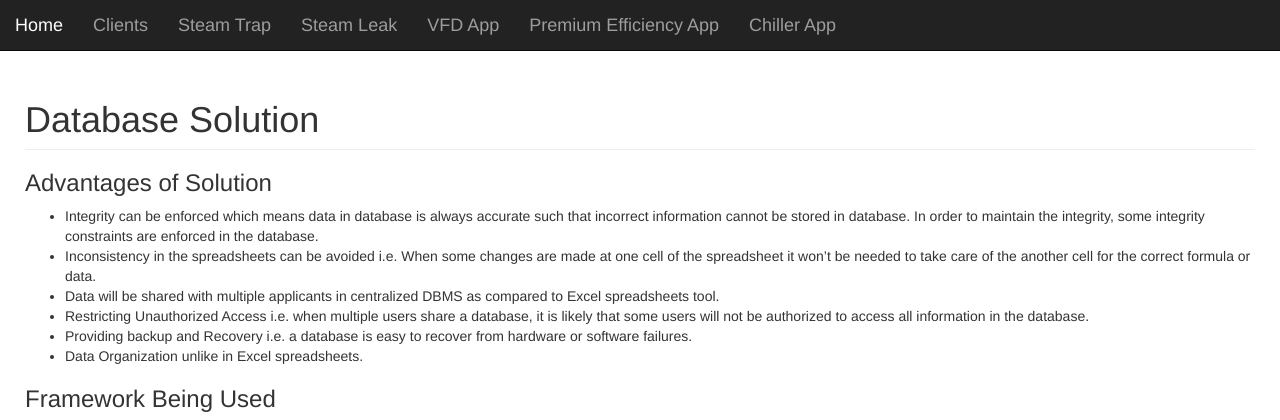
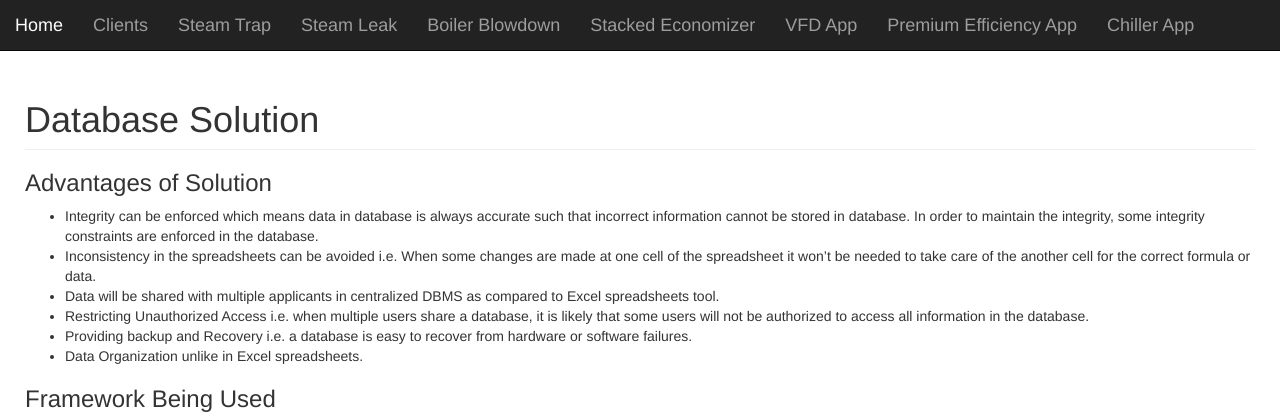
Before and after one commit to spendyala/my_pro, a Django app: page / in a window 1280 px wide. Shown: the top 420 px of the page. Run offline with Django 3.2, Linux system fonts and the light colour scheme; data comes from the database, SQL or seed files in the repository; some libraries are stand-ins or nearby versions.

Commit message:
Added Boiler and stack economizer

```diff
--- a/chiller_app/templates/chiller_app/details.html
+++ b/chiller_app/templates/chiller_app/details.html
@@ -31,6 +31,8 @@
 				  <a class="navbar-brand" href="http://54.215.185.254/client">Clients</a>
 				  <a class="navbar-brand" href="http://54.215.185.254/steam_trap">Steam Trap</a>
 				  <a class="navbar-brand" href="http://54.215.185.254/steam_leak">Steam Leak</a>
+                                 <a class="navbar-brand" href="http://54.215.185.254/boiler_blowdown">Boiler Blowdown</a>
+                                 <a class="navbar-brand" href="http://54.215.185.254/stacked_economizer">Stacked Economizer</a>
 				  <a class="navbar-brand" href="http://54.215.185.254:8000/vfd_app">VFD App</a>
 				  <a class="navbar-brand" href="http://54.215.185.254:8000/premium_efficiency_app">Premium Efficiency App</a>
 				  <a class="navbar-brand" href="http://54.215.185.254:8000/chiller_app">Chiller App</a>
--- a/chiller_app/templates/chiller_app/index.html
+++ b/chiller_app/templates/chiller_app/index.html
@@ -31,6 +31,8 @@
 				  <a class="navbar-brand" href="http://54.215.185.254/client">Clients</a>
 				  <a class="navbar-brand" href="http://54.215.185.254/steam_trap">Steam Trap</a>
 				  <a class="navbar-brand" href="http://54.215.185.254/steam_leak">Steam Leak</a>
+                                 <a class="navbar-brand" href="http://54.215.185.254/boiler_blowdown">Boiler Blowdown</a>
+                                 <a class="navbar-brand" href="http://54.215.185.254/stacked_economizer">Stacked Economizer</a>
 				  <a class="navbar-brand" href="http://54.215.185.254:8000/vfd_app">VFD App</a>
 				  <a class="navbar-brand" href="http://54.215.185.254:8000/premium_efficiency_app">Premium Efficiency App</a>
 				  <a class="navbar-brand" href="http://54.215.185.254:8000/chiller_app">Chiller App</a>
--- a/main_app/templates/main_app/client_details.html
+++ b/main_app/templates/main_app/client_details.html
@@ -37,6 +37,8 @@
 				<a class="navbar-brand" href="http://54.215.185.254/client">Clients</a>
 				<a class="navbar-brand" href="http://54.215.185.254/steam_trap">Steam Trap</a>
 				<a class="navbar-brand" href="http://54.215.185.254/steam_leak">Steam Leak</a>
+                                 <a class="navbar-brand" href="http://54.215.185.254/boiler_blowdown">Boiler Blowdown</a>
+                                 <a class="navbar-brand" href="http://54.215.185.254/stacked_economizer">Stacked Economizer</a>
 				<a class="navbar-brand" href="http://54.215.185.254:8000/vfd_app">VFD App</a>
 				<a class="navbar-brand" href="http://54.215.185.254:8000/premium_efficiency_app">Premium Efficiency App</a>
 				<a class="navbar-brand" href="http://54.215.185.254:8000/chiller_app">Chiller App</a>
--- a/main_app/templates/main_app/clients.html
+++ b/main_app/templates/main_app/clients.html
@@ -37,6 +37,8 @@
 				<a class="navbar-brand" href="http://54.215.185.254/client">Clients</a>
 				<a class="navbar-brand" href="http://54.215.185.254/steam_trap">Steam Trap</a>
 				<a class="navbar-brand" href="http://54.215.185.254/steam_leak">Steam Leak</a>
+                                 <a class="navbar-brand" href="http://54.215.185.254/boiler_blowdown">Boiler Blowdown</a>
+                                 <a class="navbar-brand" href="http://54.215.185.254/stacked_economizer">Stacked Economizer</a>
 				<a class="navbar-brand" href="http://54.215.185.254:8000/vfd_app">VFD App</a>
 				<a class="navbar-brand" href="http://54.215.185.254:8000/premium_efficiency_app">Premium Efficiency App</a>
 				<a class="navbar-brand" href="http://54.215.185.254:8000/chiller_app">Chiller App</a>
--- a/main_app/templates/main_app/index.html
+++ b/main_app/templates/main_app/index.html
@@ -37,6 +37,8 @@
 				<a class="navbar-brand" href="http://54.215.185.254/client">Clients</a>
 				<a class="navbar-brand" href="http://54.215.185.254/steam_trap">Steam Trap</a>
 				<a class="navbar-brand" href="http://54.215.185.254/steam_leak">Steam Leak</a>
+                                 <a class="navbar-brand" href="http://54.215.185.254/boiler_blowdown">Boiler Blowdown</a>
+                                 <a class="navbar-brand" href="http://54.215.185.254/stacked_economizer">Stacked Economizer</a>
 				<a class="navbar-brand" href="http://54.215.185.254:8000/vfd_app">VFD App</a>
 				<a class="navbar-brand" href="http://54.215.185.254:8000/premium_efficiency_app">Premium Efficiency App</a>
 				<a class="navbar-brand" href="http://54.215.185.254:8000/chiller_app">Chiller App</a>
--- a/premium_efficiency_app/templates/premium_efficiency_app/index.html
+++ b/premium_efficiency_app/templates/premium_efficiency_app/index.html
@@ -31,6 +31,8 @@
 				<a class="navbar-brand" href="http://54.215.185.254/client">Clients</a>
 				<a class="navbar-brand" href="http://54.215.185.254/steam_trap">Steam Trap</a>
 				<a class="navbar-brand" href="http://54.215.185.254/steam_leak">Steam Leak</a>
+                                 <a class="navbar-brand" href="http://54.215.185.254/boiler_blowdown">Boiler Blowdown</a>
+                                 <a class="navbar-brand" href="http://54.215.185.254/stacked_economizer">Stacked Economizer</a>
 				<a class="navbar-brand" href="http://54.215.185.254:8000/vfd_app">VFD App</a>
 				<a class="navbar-brand" href="http://54.215.185.254:8000/premium_efficiency_app">Premium Efficiency App</a>
 				<a class="navbar-brand" href="http://54.215.185.254:8000/chiller_app">Chiller App</a>
--- a/premium_efficiency_app/templates/premium_efficiency_app/report.html
+++ b/premium_efficiency_app/templates/premium_efficiency_app/report.html
@@ -32,6 +32,8 @@
 				  <a class="navbar-brand" href="http://54.215.185.254/client">Clients</a>
 				  <a class="navbar-brand" href="http://54.215.185.254/steam_trap">Steam Trap</a>
 				  <a class="navbar-brand" href="http://54.215.185.254/steam_leak">Steam Leak</a>
+                                 <a class="navbar-brand" href="http://54.215.185.254/boiler_blowdown">Boiler Blowdown</a>
+                                 <a class="navbar-brand" href="http://54.215.185.254/stacked_economizer">Stacked Economizer</a>
 				  <a class="navbar-brand" href="http://54.215.185.254:8000/vfd_app">VFD App</a>
 				  <a class="navbar-brand" href="http://54.215.185.254:8000/premium_efficiency_app">Premium Efficiency App</a>
 				  <a class="navbar-brand" href="http://54.215.185.254:8000/chiller_app">Chiller App</a>
--- a/vfd_app/templates/vfd_app/index.html
+++ b/vfd_app/templates/vfd_app/index.html
@@ -31,6 +31,8 @@
 				 <a class="navbar-brand" href="http://54.215.185.254/client">Clients</a>
 				 <a class="navbar-brand" href="http://54.215.185.254/steam_trap">Steam Trap</a>
 				 <a class="navbar-brand" href="http://54.215.185.254/steam_leak">Steam Leak</a>
+                                 <a class="navbar-brand" href="http://54.215.185.254/boiler_blowdown">Boiler Blowdown</a>
+	                         <a class="navbar-brand" href="http://54.215.185.254/stacked_economizer">Stacked Economizer</a>
 				 <a class="navbar-brand" href="http://54.215.185.254:8000/vfd_app">VFD App</a>
 				 <a class="navbar-brand" href="http://54.215.185.254:8000/premium_efficiency_app">Premium Efficiency App</a>
 				 <a class="navbar-brand" href="http://54.215.185.254:8000/chiller_app">Chiller App</a>
--- a/vfd_app/templates/vfd_app/report.html
+++ b/vfd_app/templates/vfd_app/report.html
@@ -32,6 +32,8 @@
 				<a class="navbar-brand" href="http://54.215.185.254/client">Clients</a>
 				<a class="navbar-brand" href="http://54.215.185.254/steam_trap">Steam Trap</a>
 				<a class="navbar-brand" href="http://54.215.185.254/steam_leak">Steam Leak</a>
+                                 <a class="navbar-brand" href="http://54.215.185.254/boiler_blowdown">Boiler Blowdown</a>
+                                 <a class="navbar-brand" href="http://54.215.185.254/stacked_economizer">Stacked Economizer</a>
 				<a class="navbar-brand" href="http://54.215.185.254:8000/vfd_app">VFD App</a>
 				<a class="navbar-brand" href="http://54.215.185.254:8000/premium_efficiency_app">Premium Efficiency App</a>
 				<a class="navbar-brand" href="http://54.215.185.254:8000/chiller_app">Chiller App</a>
```
